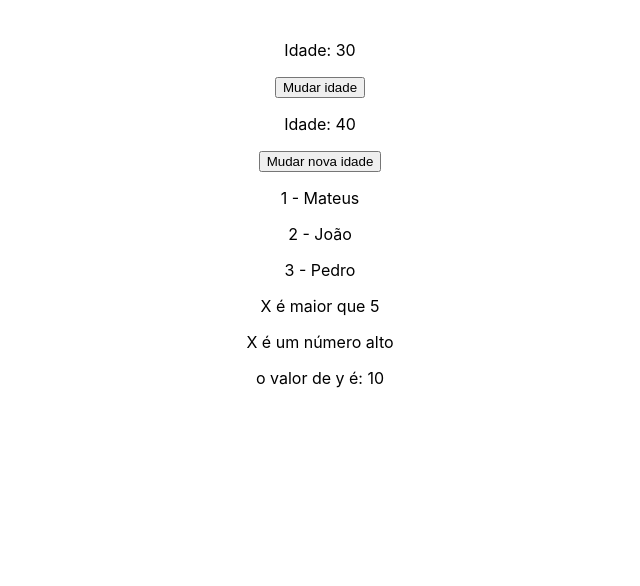
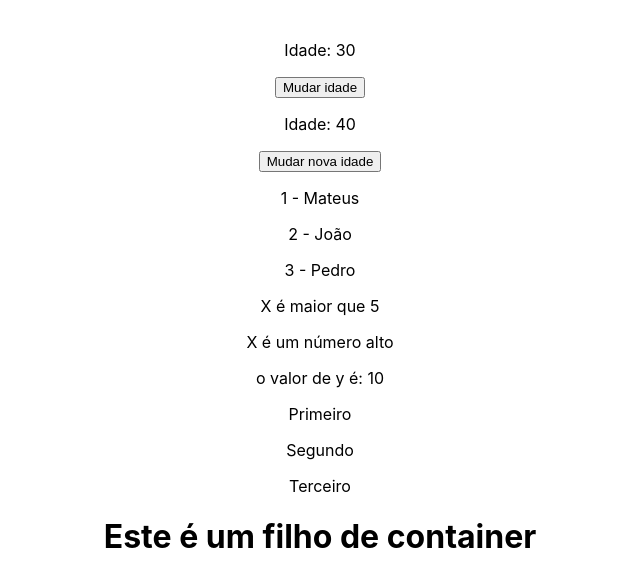
Before and after one commit to lucianobrsts/cursoreact, a React (Create React App) app: page / in a window 1280 px wide. Shown: the part 524-1110 px from the top of the page, without its empty margins (320-960 px from the left). Built offline with nearby package versions, Linux system fonts and the light colour scheme.

Commit message:
Trabalhando com containers

```diff
--- a/src/App.js
+++ b/src/App.js
@@ -6,6 +6,8 @@ import Hooks from './components/Hooks';
 import Images from './components/Images';
 import List from './components/List';
 import RenderCond from './components/RenderCond';
+import Fragment from './components/Fragment';
+import Container from './components/Container';
 
 function App() {
   return (
@@ -17,6 +19,10 @@ function App() {
       <Hooks />
       <List />
       <RenderCond x={8} y={10} />
+      <Fragment />
+      <Container>
+        <h1> Este é um filho de container </h1>
+      </Container>
     </div>
   );
 }
--- /dev/null
+++ b/src/components/Container.js
@@ -0,0 +1,10 @@
+
+const Container = ({ children }) => {
+    return (
+        <div className="container">
+            {children}
+        </div>
+    )
+}
+
+export default Container
--- /dev/null
+++ b/src/components/Fragment.js
@@ -0,0 +1,12 @@
+
+const Fragment = () => {
+    return (
+        <>
+            <p>Primeiro</p>
+            <p>Segundo</p>
+            <p>Terceiro</p>
+        </>
+    )
+}
+
+export default Fragment
```
